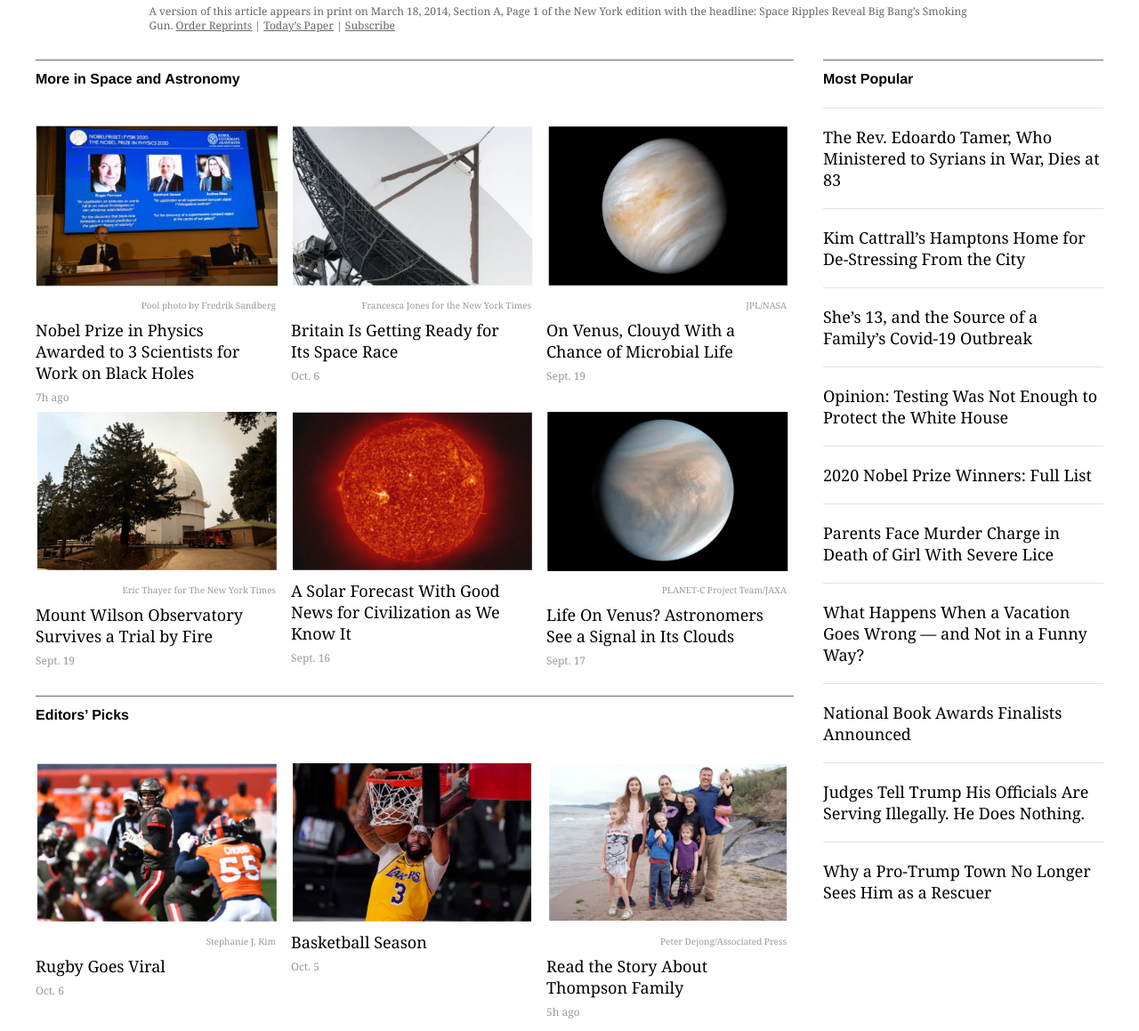
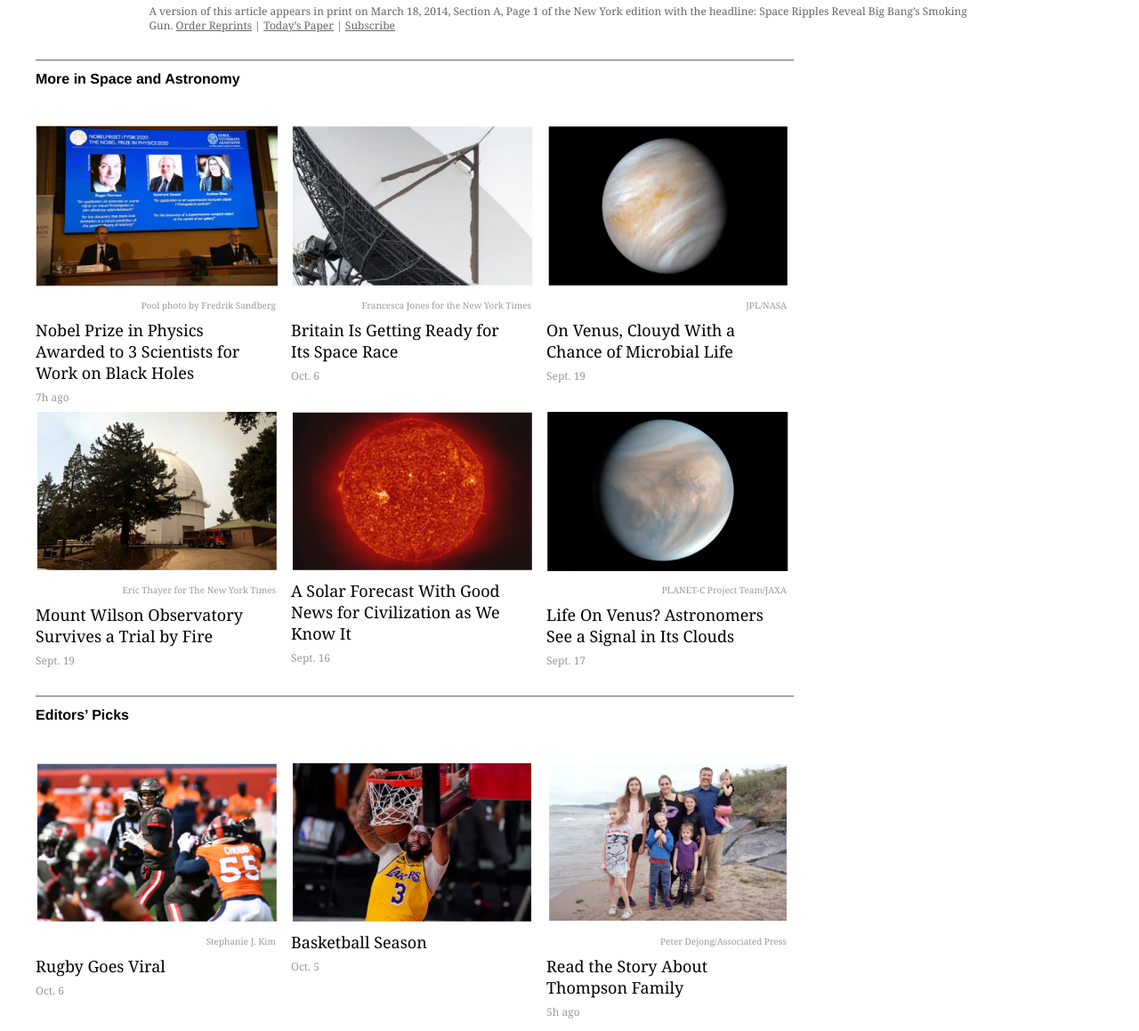
Before and after one commit to ThisIsPhoton/The-Life-and-Lies-of-Roy-Mustang, a plain HTML site: page index.html in a window 1280 px wide. Shown: the part 6240-7399 px from the top of the page at 89% size. Drawn offline with Linux system fonts and the light colour scheme.

Commit message:
norightside

```diff
--- a/index.html
+++ b/index.html
@@ -329,23 +329,6 @@
 
     </div>
 
-    <div class="rightside">
-
-      <h4>Most Popular</h4>
-
-        <a href="#">The Rev. Edoardo Tamer, Who Ministered to Syrians in War, Dies at 83</a>
-        <a href="#">Kim Cattrall’s Hamptons Home for De-Stressing From the City</a>
-        <a href="#">She’s 13, and the Source of a Family’s Covid-19 Outbreak</a>
-        <a href="#">Opinion: Testing Was Not Enough to Protect the White House</a>
-        <a href="#">2020 Nobel Prize Winners: Full List</a>
-        <a href="#">Parents Face Murder Charge in Death of Girl With Severe Lice</a>
-        <a href="#">What Happens When a Vacation Goes Wrong — and Not in a Funny Way?</a>
-        <a href="#">National Book Awards Finalists Announced</a>
-        <a href="#">Judges Tell Trump His Officials Are Serving Illegally. He Does Nothing.</a>
-        <a href="#">Why a Pro-Trump Town No Longer Sees Him as a Rescuer</a>
-
-    </div>
-
   </div>
   </main>
 
```
